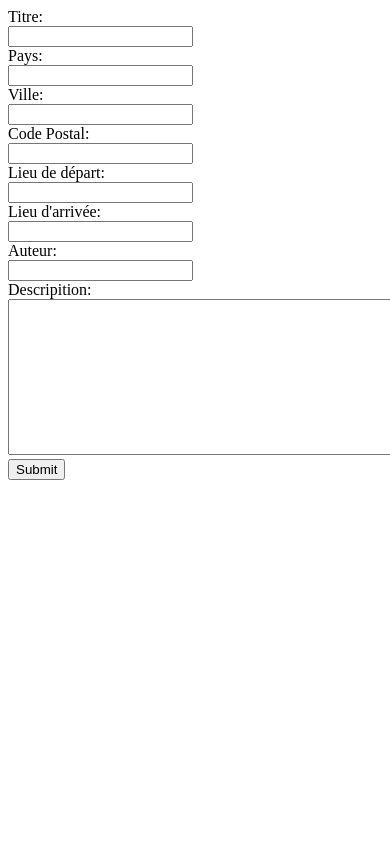
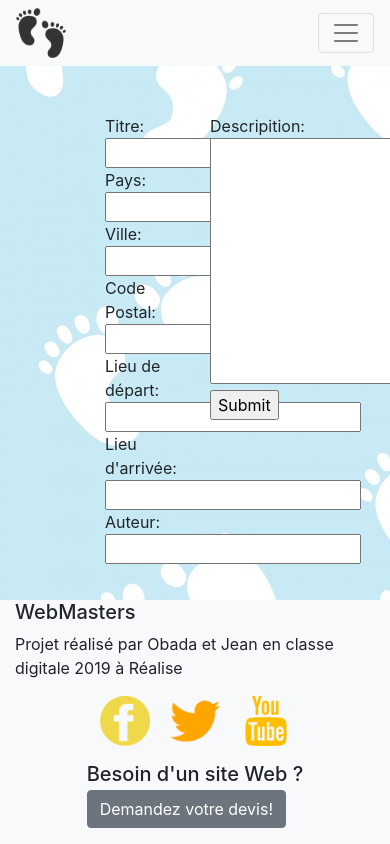
Before and after one commit to jeanTimWEB/Obada-et-Jean, a PHP site: page /ajouter.php in a window 390 px wide; the page is wider, and only the part inside the window is pictured. Run offline with PHP 8.4, Linux system fonts and the light colour scheme.

Commit message:
added bg photos

```diff
--- a/www/ajouter.php
+++ b/www/ajouter.php
@@ -8,13 +8,77 @@
 
     <header>
 
+    <meta charset="utf-8">
+    <meta name="viewport" content="width=device-width, initial-scale=1, shrink-to-fit=no">
+    <link rel="stylesheet" href="https://stackpath.bootstrapcdn.com/bootstrap/4.3.1/css/bootstrap.min.css"
+        integrity="sha384-ggOyR0iXCbMQv3Xipma34MD+dH/1fQ784/j6cY/iJTQUOhcWr7x9JvoRxT2MZw1T" crossorigin="anonymous">
+    <title>Hello, world!</title>
 
+    <link rel="stylesheet" type="text/css" href="style.css">
+
+    <style>
+
+    body{
+
+        background-image: url("assets/baby-footprints-background.jpg");
+
+    }
+
+    </style>
 
     </header>
 
     <body>
 
-        <form action="process-ajouter.php" method="post">
+        <nav class="navbar navbar-expand-lg navbar-light bg-light">
+
+            <img src="assets/baby-feet-icon-4.png" width="50" height="50" alt="feet-icon">
+
+            <button class="navbar-toggler" type="button" data-toggle="collapse" data-target="#navbarTogglerDemo02" aria-controls="navbarTogglerDemo02" aria-expanded="false" aria-label="Toggle navigation">
+
+                <span class="navbar-toggler-icon"></span>
+
+            </button>
+
+            <div class="collapse navbar-collapse offset-5" id="navbarTogglerDemo02">
+
+                <ul class="navbar-nav mr-auto mt-2 mt-lg-0 ">
+
+                    <li class="nav-item ">
+
+                        <a class="nav-link " href="index.php">Index </a>
+
+                    </li>
+
+                    <li class="nav-item active">
+
+                        <a class="nav-link" href="ajouter.php">Ajouter</a>
+
+                    </li>
+
+                    <li class="nav-item">
+
+                        <a class="nav-link" href="#">Modifier</a>
+
+                    </li>
+
+                </ul>
+
+                <form class="form-inline my-2 my-lg-0">
+                <input class="form-control mr-sm-2" type="search" placeholder="Search">
+                <button class="btn btn-outline-success my-2 my-sm-0" type="submit">Search</button>
+                </form>
+
+            </div>
+
+        </nav>
+
+        <form action="process-ajouter.php" method="post" class="mt-5">
+
+            <div class="row">
+
+                <div class="offset-3 col-3">
+
                     Titre: <br>
 
                     <input type="text" name="titre"> <br>
@@ -43,14 +107,89 @@
 
                     <input type="text" name="auteur"> <br>
 
+                </div>
+
+                <div class="col-4">
+
                     Descripition: <br>
 
-            <textarea rows="10" cols="50" type="text" name="description" maxlength="300"> </textarea> <br>
-
+                    <textarea rows="10" cols="40" type="text" name="description" maxlength="300"> </textarea> <br>
 
                     <input type="submit">
 
+                </div>
+
+            </div>
+
         </form>
+
+        <footer>
+            <!--Jean-->
+
+            <div class="container-fluid fixed-bottom bg-light ">
+
+                <!-- Grid row -->
+                <div class="row justify-content-around align-items-center">
+
+                    <!-- Grid column -->
+                    <div class="col-md-2 ">
+
+                        <!-- Content -->
+                        <h5>WebMasters</h5>
+                        <p>Projet réalisé par Obada et Jean en classe digitale 2019 à Réalise</p>
+
+                    </div>
+
+                    <!-- Social buttons -->
+                    <ul class="list-unstyled list-inline txt-center">
+                        <li class="list-inline-item">
+                            <a class="btn-floating btn-fb mx-1" href="https://www.facebook.com/"><img
+                                class="icon"       src="assets/icon-FB.png" alt="" width="50">
+                            </a>
+                        </li>
+                        <li class="list-inline-item">
+                            <a class="btn-floating btn-tw mx-1" href="https://twitter.com">
+                                <img class="icon" src="assets/icon-Twitter.png" alt="" width="50">
+                            </a>
+                        </li>
+                        <li class="list-inline-item">
+                            <a class="btn-floating btn-gplus mx-1" href="https://www.youtube.com/?hl=FR">
+                                <img class="icon" src="assets/icon-YT.png" alt="" width="50">
+                            </a>
+                        </li>
+
+                    </ul>
+                    <!-- Social buttons -->
+
+                    <!-- Call to action -->
+                    <ul class="list-unstyled">
+                        <li>
+                            <h5 class="mb-1">Besoin d'un site Web ? </h5>
+                        </li>
+                        <li>
+                            <a href="#!" class="btn btn-secondary btn-rounded">Demandez votre devis!</a>
+                        </li>
+                    </ul>
+                    <!-- Call to action -->
+
+                </div>
+
+            </div>
+
+        </footer>
+        <!-- Footer -->
+
+
+
+        <script src="https://code.jquery.com/jquery-3.3.1.slim.min.js"
+        integrity="sha384-q8i/X+965DzO0rT7abK41JStQIAqVgRVzpbzo5smXKp4YfRvH+8abtTE1Pi6jizo"
+        crossorigin="anonymous"></script>
+        <script src="https://cdnjs.cloudflare.com/ajax/libs/popper.js/1.14.7/umd/popper.min.js"
+        integrity="sha384-UO2eT0CpHqdSJQ6hJty5KVphtPhzWj9WO1clHTMGa3JDZwrnQq4sF86dIHNDz0W1"
+        crossorigin="anonymous"></script>
+        <script src="https://stackpath.bootstrapcdn.com/bootstrap/4.3.1/js/bootstrap.min.js"
+        integrity="sha384-JjSmVgyd0p3pXB1rRibZUAYoIIy6OrQ6VrjIEaFf/nJGzIxFDsf4x0xIM+B07jRM"
+        crossorigin="anonymous"></script>
 
     </body>
 
```
Also changed, not shown: www/afficherInfo.php (+10 -10 lines), www/classPromenades.php (+4 -4 lines), www/index.php (+6 -2 lines), www/style.css (+19 -9 lines), www/assets/baby-footprints-background.jpg (added). Lines whose indentation alone changed are shown as unchanged.
